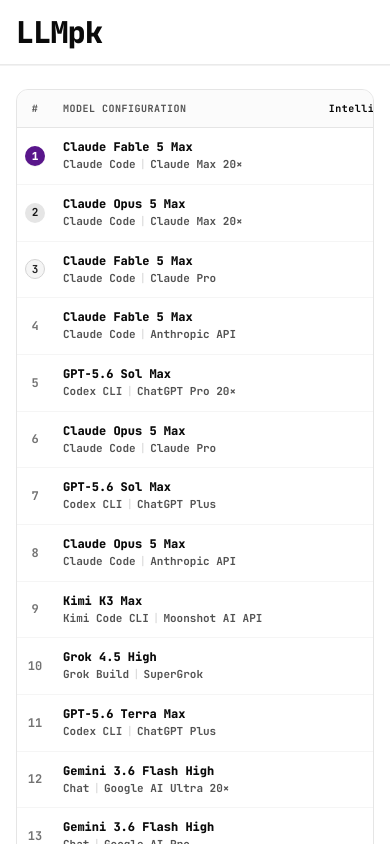
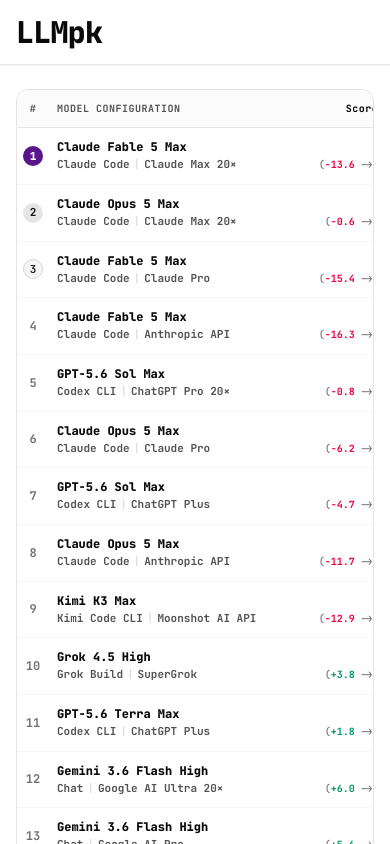
Before and after one commit to Vita0818/LLM-pk, a React (Vite) app: page / in a window 390 px wide. Shown: the top 844 px of the page. Built offline with nearby package versions, Linux system fonts and the light colour scheme.

Commit message:
fix: responsive score column visibility and header truncation in mobile view

```diff
--- a/src/VercelAestheticPreview.tsx
+++ b/src/VercelAestheticPreview.tsx
@@ -248,10 +248,11 @@
               <table className="w-full text-left border-collapse text-xs">
                 <thead>
                   <tr className="text-neutral-600 font-brand-mono text-[10px] sm:text-[11px] border-b border-neutral-200 bg-neutral-50/70 uppercase tracking-wider">
-                    <th className="px-2 sm:px-4 py-3 text-center w-7 sm:w-12 font-bold shrink-0">#</th>
-                    <th className="px-2.5 sm:px-5 py-3 font-bold">Model Configuration</th>
-                    <th className="px-2.5 sm:px-5 py-3 text-right sm:text-center font-bold text-black whitespace-nowrap w-[135px] sm:w-auto">
-                      {renderSortLabel('Intelligence & Practical', 'practicalScore')}
+                    <th className="px-1.5 sm:px-4 py-3 text-center w-6 sm:w-12 font-bold shrink-0">#</th>
+                    <th className="px-2 sm:px-5 py-3 font-bold">Model Configuration</th>
+                    <th className="px-2 sm:px-5 py-3 text-right sm:text-center font-bold text-black whitespace-nowrap shrink-0">
+                      <span className="md:hidden">{renderSortLabel('Score', 'practicalScore')}</span>
+                      <span className="hidden md:inline">{renderSortLabel('Intelligence & Practical', 'practicalScore')}</span>
                     </th>
                     <th className="hidden md:table-cell px-3.5 py-3.5 text-center font-bold text-purple-900 border-l border-neutral-200">
                       {renderSortLabel('Chatting', 'chatting')}
@@ -271,7 +272,7 @@
                     <th className="hidden md:table-cell px-3.5 py-3.5 text-center font-bold text-cyan-900">
                       {renderSortLabel('Search', 'search_knowledge')}
                     </th>
-                    <th className="px-2 sm:px-4 py-3 text-right w-7 sm:w-12 shrink-0"></th>
+                    <th className="px-1.5 sm:px-4 py-3 text-right w-6 sm:w-12 shrink-0"></th>
                   </tr>
                 </thead>
                 <tbody className="divide-y divide-neutral-100 font-sans text-neutral-900">
@@ -295,7 +296,7 @@
                         className="hover:bg-neutral-50/90 transition-colors duration-100 cursor-pointer group"
                       >
                         {/* Rank Badge */}
-                        <td className="px-2 sm:px-4 py-3 sm:py-3.5 text-center font-brand-mono font-bold text-neutral-500">
+                        <td className="px-1.5 sm:px-4 py-3 sm:py-3.5 text-center font-brand-mono font-bold text-neutral-500">
                           {rank === 1 ? (
                             <span className="inline-flex items-center justify-center w-5 h-5 sm:w-6 sm:h-6 rounded-full bg-purple-900 text-white text-[11px] sm:text-xs font-black shadow-2xs">1</span>
                           ) : rank === 2 ? (
@@ -310,7 +311,7 @@
                         </td>
 
                         {/* Model Configuration 3-Part Name */}
-                        <td className="px-2.5 sm:px-5 py-3 sm:py-3.5 font-brand-mono min-w-0">
+                        <td className="px-2 sm:px-5 py-3 sm:py-3.5 font-brand-mono min-w-0">
                           <div className="space-y-0.5 sm:space-y-1">
                             <div className="font-extrabold text-neutral-950 text-xs sm:text-base group-hover:text-purple-900 transition-colors leading-tight">
                               {parsed.model}
@@ -324,7 +325,7 @@
                         </td>
 
                         {/* Merged Intelligence & Practical Score Column: Stacked Multi-line on Mobile */}
-                        <td className="px-2.5 sm:px-5 py-3 sm:py-3.5 text-right sm:text-center font-brand-mono w-[135px] sm:w-auto shrink-0">
+                        <td className="px-2 sm:px-5 py-3 sm:py-3.5 text-right sm:text-center font-brand-mono shrink-0">
                           <div className="flex flex-col items-end sm:items-center">
                             {/* Line 1: Main Intelligence Score */}
                             <div className="font-black text-black text-sm sm:text-xl leading-none">
```
